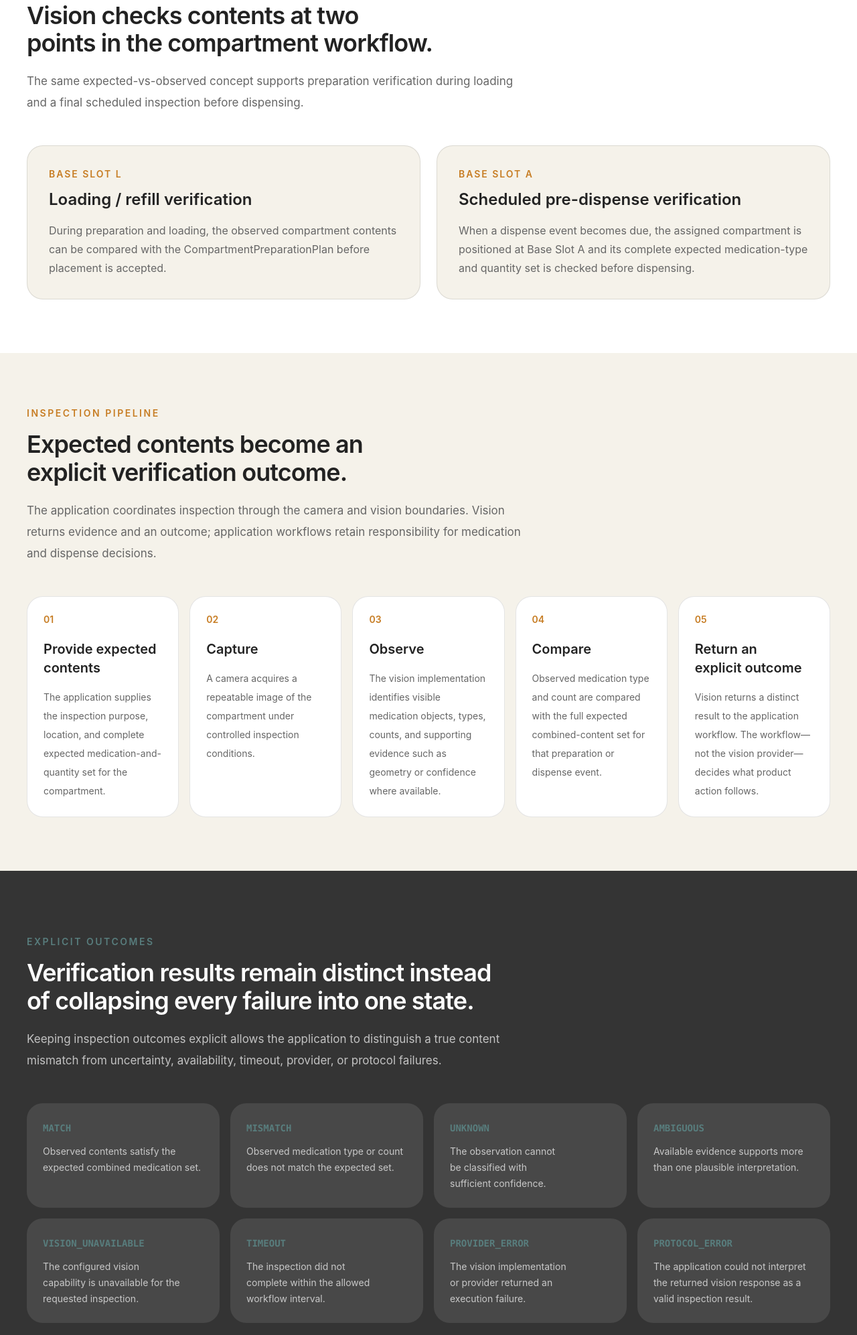
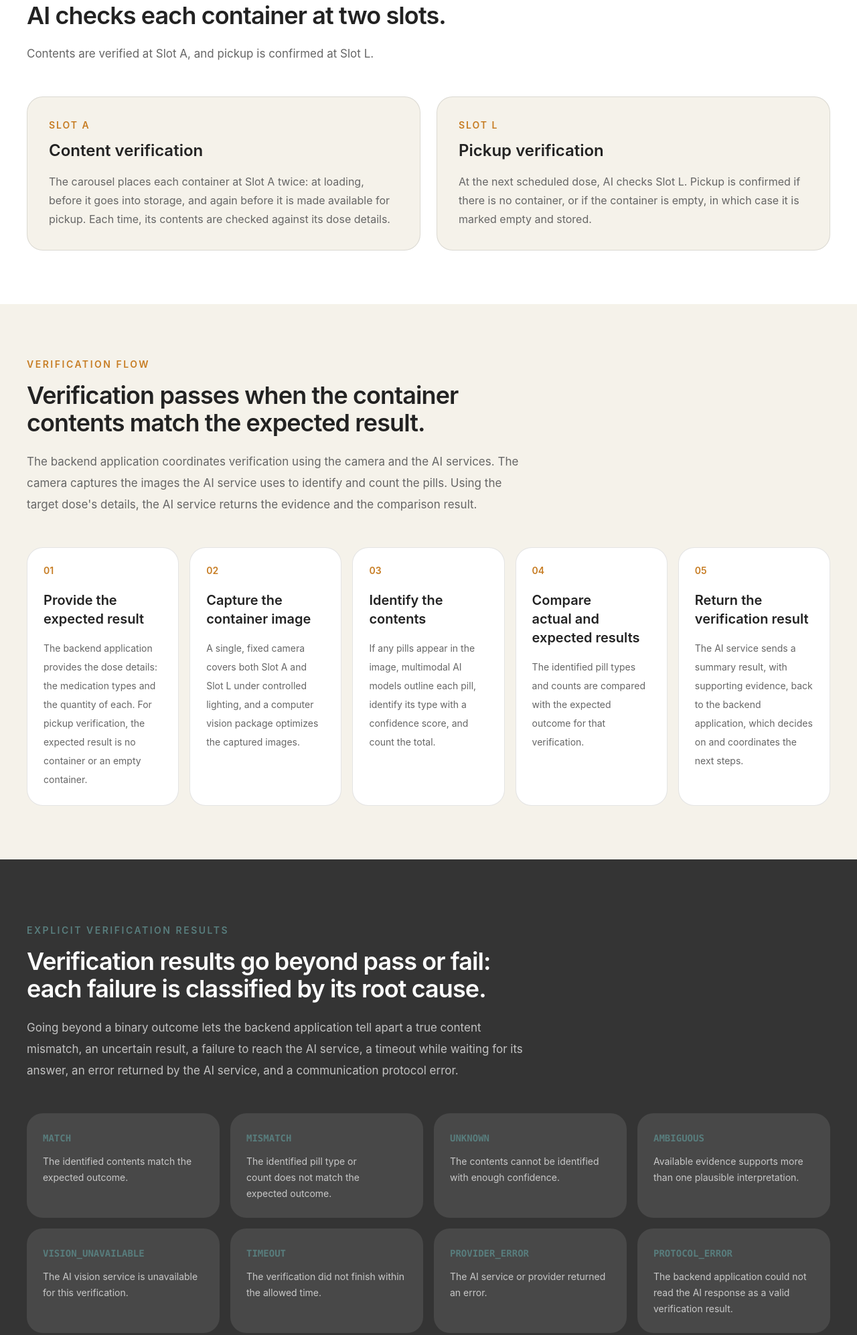
Before and after one commit to bboy2009/CC_Research_2026_Website, an Astro site: page /CC_Research_2026_Website/vision in a window 1280 px wide. Shown: the part 798-2791 px from the top of the page at 67% size. Built offline with nearby package versions, Linux system fonts and the light colour scheme; Astro itself is replaced by a stand-in of ours.

Commit message:
Update vision page content

```diff
--- a/src/pages/vision.astro
+++ b/src/pages/vision.astro
@@ -11,64 +11,64 @@ const workflowPage = `${base}/how-it-works/`;
 
 const inspectionLocations = [
   {
-    location: "Base Slot L",
-    purpose: "Loading / refill verification",
+    location: "Slot A",
+    purpose: "Content verification",
     description:
-      "During preparation and loading, the observed compartment contents can be compared with the CompartmentPreparationPlan before placement is accepted.",
+      "The carousel places each container at Slot A twice: at loading, before it goes into storage, and again before it is made available for pickup. Each time, its contents are checked against its dose details.",
   },
   {
-    location: "Base Slot A",
-    purpose: "Scheduled pre-dispense verification",
+    location: "Slot L",
+    purpose: "Pickup verification",
     description:
-      "When a dispense event becomes due, the assigned compartment is positioned at Base Slot A and its complete expected medication-type and quantity set is checked before dispensing.",
+      "At the next scheduled dose, AI checks Slot L. Pickup is confirmed if there is no container, or if the container is empty, in which case it is marked empty and stored.",
   },
 ];
 
 const pipeline = [
   {
     number: "01",
-    title: "Provide expected contents",
+    title: "Provide the expected result",
     description:
-      "The application supplies the inspection purpose, location, and complete expected medication-and-quantity set for the compartment.",
+      "The backend application provides the dose details: the medication types and the quantity of each. For pickup verification, the expected result is no container or an empty container.",
   },
   {
     number: "02",
-    title: "Capture",
+    title: "Capture the container image",
     description:
-      "A camera acquires a repeatable image of the compartment under controlled inspection conditions.",
+      "A single, fixed camera covers both Slot A and Slot L under controlled lighting, and a computer vision package optimizes the captured images.",
   },
   {
     number: "03",
-    title: "Observe",
+    title: "Identify the contents",
     description:
-      "The vision implementation identifies visible medication objects, types, counts, and supporting evidence such as geometry or confidence where available.",
+      "If any pills appear in the image, multimodal AI models outline each pill, identify its type with a confidence score, and count the total.",
   },
   {
     number: "04",
-    title: "Compare",
+    title: "Compare actual and expected results",
     description:
-      "Observed medication type and count are compared with the full expected combined-content set for that preparation or dispense event.",
+      "The identified pill types and counts are compared with the expected outcome for that verification.",
   },
   {
     number: "05",
-    title: "Return an explicit outcome",
+    title: "Return the verification result",
     description:
-      "Vision returns a distinct result to the application workflow. The workflow—not the vision provider—decides what product action follows.",
+      "The AI service sends a summary result, with supporting evidence, back to the backend application, which decides on and coordinates the next steps.",
   },
 ];
 
 const outcomes = [
   {
     name: "MATCH",
-    meaning: "Observed contents satisfy the expected combined medication set.",
+    meaning: "The identified contents match the expected outcome.",
   },
   {
     name: "MISMATCH",
-    meaning: "Observed medication type or count does not match the expected set.",
+    meaning: "The identified pill type or count does not match the expected outcome.",
   },
   {
     name: "UNKNOWN",
-    meaning: "The observation cannot be classified with sufficient confidence.",
+    meaning: "The contents cannot be identified with enough confidence.",
   },
   {
     name: "AMBIGUOUS",
@@ -76,19 +76,19 @@ const outcomes = [
   },
   {
     name: "VISION_UNAVAILABLE",
-    meaning: "The configured vision capability is unavailable for the requested inspection.",
+    meaning: "The AI vision service is unavailable for this verification.",
   },
   {
     name: "TIMEOUT",
-    meaning: "The inspection did not complete within the allowed workflow interval.",
+    meaning: "The verification did not finish within the allowed time.",
   },
   {
     name: "PROVIDER_ERROR",
-    meaning: "The vision implementation or provider returned an execution failure.",
+    meaning: "The AI service or provider returned an error.",
   },
   {
     name: "PROTOCOL_ERROR",
-    meaning: "The application could not interpret the returned vision response as a valid inspection result.",
+    meaning: "The backend application could not read the AI response as a valid verification result.",
   },
 ];
 
@@ -122,7 +122,7 @@ const results = [
     label: "Interim Result 03",
     title: "Mixed pill types",
     description:
-      "Three visually different pills are annotated in the same compartment image.",
+      "Three visually different pills are annotated in the same container image.",
     details: [
       "Three detections are visible across PILL_A, PILL_B, and PILL_C labels.",
       "Each displayed model confidence is 99%.",
@@ -146,7 +146,7 @@ const results = [
 
 <MainLayout
   title="Computer Vision | MediSAFE: Medication Dispenser"
-  description="Explore how MediSAFE uses computer vision to compare expected and observed compartment contents during loading and before medication dispensing."
+  description="Explore how MediSAFE uses AI vision to verify each pill container at loading and before pickup."
 >
   <section class="py-14 sm:py-16 lg:py-20">
     <div class="mx-auto max-w-[1280px] px-6 lg:px-10">
@@ -155,17 +155,17 @@ const results = [
       </p>
 
       <h1 class="mt-5 max-w-[1000px] text-3xl font-semibold leading-[1.08] tracking-tight sm:text-4xl lg:text-6xl">
-        Visual verification before medication dispensing.
+        AI verification of every dose, at loading and before pickup.
       </h1>
 
       <p class="mt-5 max-w-[840px] sm:mt-6 text-base leading-7 text-[var(--color-text-secondary)] lg:text-lg lg:leading-8">
-        Computer vision provides evidence about the medication contents of a removable compartment. The application compares the observed medication type and count with the complete expected set and uses the result as a verification gate in the loading and scheduled-dispense workflows.
+        OpenCV optimizes each image from a single camera, then OpenAI models outline each pill, identify it with a confidence score, and count the total. The result is compared with the details of the scheduled dose, at loading and again before the container is made available for pickup.
       </p>
 
       <div class="mt-8 max-w-[900px] rounded-2xl border border-[var(--color-border)] bg-white p-5">
         <p class="font-semibold">Development evidence, not clinical validation</p>
         <p class="mt-2 text-sm leading-6 text-[var(--color-text-secondary)]">
-          The annotated images on this page are interim development outputs. Displayed confidence values are model-output confidence values, not measured end-to-end system accuracy or a completed validation result.
+          The annotated images on this page are interim development outputs. Confidence values are the AI model's own per-pill scores, not measured end-to-end system accuracy or a completed validation result.
         </p>
       </div>
     </div>
@@ -175,8 +175,8 @@ const results = [
     <div class="mx-auto max-w-[1280px] px-6 lg:px-10">
       <SectionHeader
         label="Role in the Product"
-        title="Vision checks contents at two points in the compartment workflow."
-        description="The same expected-vs-observed concept supports preparation verification during loading and a final scheduled inspection before dispensing."
+        title="AI checks each container at two slots."
+        description="Contents are verified at Slot A, and pickup is confirmed at Slot L."
       />
 
       <div class="mt-9 sm:mt-10 lg:mt-12 grid grid-cols-1 gap-6 lg:grid-cols-2">
@@ -200,9 +200,9 @@ const results = [
   <section class="py-14 sm:py-14 sm:py-16 lg:py-20">
     <div class="mx-auto max-w-[1280px] px-6 lg:px-10">
       <SectionHeader
-        label="Inspection Pipeline"
-        title="Expected contents become an explicit verification outcome."
-        description="The application coordinates inspection through the camera and vision boundaries. Vision returns evidence and an outcome; application workflows retain responsibility for medication and dispense decisions."
+        label="Verification Flow"
+        title="Verification passes when the container contents match the expected result."
+        description="The backend application coordinates verification using the camera and the AI services. The camera captures the images the AI service uses to identify and count the pills. Using the target dose's details, the AI service returns the evidence and the comparison result."
       />
 
       <div class="mt-9 sm:mt-10 lg:mt-12 grid grid-cols-1 gap-4 md:grid-cols-2 lg:grid-cols-5">
@@ -224,9 +224,9 @@ const results = [
   <section class="bg-[var(--color-graphite)] py-14 text-white sm:py-16 lg:py-24">
     <div class="mx-auto max-w-[1280px] px-6 lg:px-10">
       <SectionHeader
-        label="Explicit Outcomes"
-        title="Verification results remain distinct instead of collapsing every failure into one state."
-        description="Keeping inspection outcomes explicit allows the application to distinguish a true content mismatch from uncertainty, availability, timeout, provider, or protocol failures."
+        label="Explicit Verification Results"
+        title="Verification results go beyond pass or fail: each failure is classified by its root cause."
+        description="Going beyond a binary outcome lets the backend application tell apart a true content mismatch, an uncertain result, a failure to reach the AI service, a timeout while waiting for its answer, an error returned by the AI service, and a communication protocol error."
         light={true}
       />
 
@@ -248,8 +248,8 @@ const results = [
       <div class="grid grid-cols-1 gap-10 lg:grid-cols-[0.8fr_1.2fr] lg:items-start lg:gap-16">
         <SectionHeader
           label="Workflow Decision"
-          title="Verification can allow or block a dispense event."
-          description="A successful pre-dispense inspection allows the same compartment to proceed to Base Slot L. A failed verification blocks the affected event and marks the compartment as an exception while unrelated safe operations may continue."
+          title="Verification results gate dose availability for pickup."
+          description="The backend application uses the verification result to decide the next step. A successful verification lets the container move to Slot L for pickup. A failed verification holds the dose, marks the container with an error, and alerts the patient and caregiver, while other doses continue per schedule."
         />
 
         <div class="grid gap-5">
@@ -257,15 +257,15 @@ const results = [
             <p class="text-sm font-semibold uppercase tracking-[0.14em] text-[var(--color-accent-orange)]">MATCH</p>
             <h2 class="mt-3 text-xl font-semibold">Continue the scheduled workflow.</h2>
             <p class="mt-3 leading-7 text-[var(--color-text-secondary)]">
-              The verified compartment can move from Base Slot A to Base Slot L for controlled dispensing.
+              The verified container moves from Slot A to Slot L, where it is made available for pickup by the patient.
             </p>
           </article>
 
           <article class="rounded-3xl border border-[var(--color-border)] bg-white p-7">
             <p class="text-sm font-semibold uppercase tracking-[0.14em] text-[var(--color-accent-orange)]">Non-match / unresolved result</p>
-            <h2 class="mt-3 text-xl font-semibold">Do not automatically dispense the affected compartment.</h2>
+            <h2 class="mt-3 text-xl font-semibold">Hold the dose and return the container to storage.</h2>
             <p class="mt-3 leading-7 text-[var(--color-text-secondary)]">
-              The event is blocked or routed to the appropriate exception policy. Vision failure is localized to the affected workflow rather than automatically disabling every unrelated safe event.
+              The dose is held, and the container is marked with an error and returned to storage. A failed verification affects only that dose; other doses continue when it is mechanically safe.
             </p>
           </article>
         </div>
@@ -278,7 +278,7 @@ const results = [
       <SectionHeader
         label="Current Development Evidence"
         title="Increasing scene complexity across four inspection examples."
-        description="These images document current annotation behavior rather than a completed benchmark. Formal validation requires a controlled labeled dataset, defined acceptance metrics, and repeatable test conditions."
+        description="These images show current annotation behavior, not completed testing. Formal validation requires a controlled labeled dataset, defined acceptance metrics, and repeatable test conditions."
       />
 
       <div class="mt-9 sm:mt-10 lg:mt-12 space-y-8">
@@ -292,10 +292,10 @@ const results = [
       <div>
         <SectionHeader label="What This Demonstrates" title="Observable development evidence." />
         <ul class="mt-8 space-y-4 leading-7 text-[var(--color-text-secondary)]">
-          <li>• Multiple medication objects can be annotated in one compartment image.</li>
+          <li>• Multiple pills are outlined and identified in one container image.</li>
           <li>• Different configured pill-type labels can appear in the same scene.</li>
-          <li>• Object geometry can be represented by visible outlines.</li>
-          <li>• Per-object model confidence can be included with annotations.</li>
+          <li>• Each pill is shown with a visible outline.</li>
+          <li>• Each pill's identification includes a confidence score.</li>
         </ul>
       </div>
 
@@ -305,7 +305,7 @@ const results = [
           <li>• Detection and classification performance across a controlled labeled dataset.</li>
           <li>• Robustness to lighting, orientation, reflections, touching pills, and occlusion.</li>
           <li>• Count accuracy and false-positive / false-negative behavior.</li>
-          <li>• Acceptance thresholds and override behavior for unresolved inspection outcomes.</li>
+          <li>• Acceptance thresholds and handling of unresolved verification results.</li>
         </ul>
       </div>
     </div>
@@ -317,11 +317,11 @@ const results = [
         <div class="grid grid-cols-1 gap-8 lg:grid-cols-[0.9fr_1.1fr] lg:items-start">
           <div>
             <p class="text-sm font-semibold uppercase tracking-[0.16em] text-[var(--color-accent-orange)]">Safety Boundary</p>
-            <h2 class="mt-4 text-2xl font-semibold tracking-tight lg:text-3xl">Vision verifies medication contents; it does not own time-critical motion safety.</h2>
+            <h2 class="mt-4 text-2xl font-semibold tracking-tight lg:text-3xl">AI vision verifies container contents; it does not handle time-critical physical safety.</h2>
           </div>
 
           <p class="leading-8 text-[var(--color-text-secondary)]">
-            Local hardware interlocks, physical pose, and unsafe motion or ejection conditions remain responsibilities of the embedded device layer. A cloud-dependent vision provider must not be used as the mechanism enforcing time-critical local motion safety.
+            Local hardware interlocks, carousel position, and unsafe motion or access conditions stay with the embedded device layer. A cloud-based AI service must never be used to enforce time-critical physical safety.
           </p>
         </div>
       </div>
```
